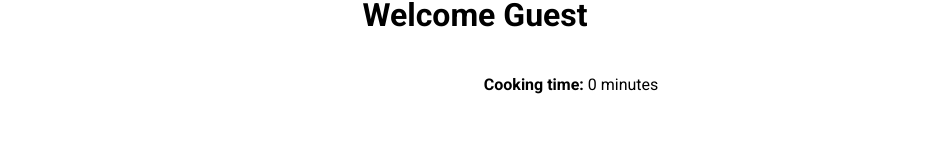
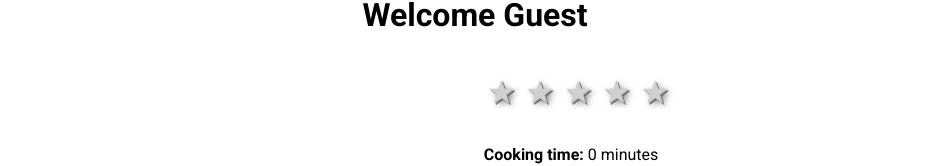
Before and after one commit to sadltelekom/RateMyFoodFrontend, an Angular app in the folder RateMyFoodApp/: page / in a window 1280 px wide. Shown: the part 189-355 px from the top of the page, without its empty margins (165-1114 px from the left). Built offline with nearby package versions, Linux system fonts and the light colour scheme; no server answers.

Commit message:
fixed rating without values

```diff
--- a/RateMyFoodApp/src/app/recipes/recipes.component.html
+++ b/RateMyFoodApp/src/app/recipes/recipes.component.html
@@ -20,7 +20,7 @@
             </div>
             <div id="rating">
                 <!-- <h3>Rating :</h3> {{ rating }} -->
-                <p class="sternebewertung" *ngIf="rating">
+                <p class="sternebewertung">
                    <input type="radio" id="stern5" name="bewertung" value="5" *ngIf="rating === 5" checked><label for="stern5" title="5 Stars" (click)="addRating(5)">5 Stars </label>
                    <input type="radio" id="stern4" name="bewertung" value="4" *ngIf="rating === 4" checked><label for="stern4" title="4 Stars" (click)="addRating(4)">4 Stars</label>
                    <input type="radio" id="stern3" name="bewertung" value="3" *ngIf="rating === 3" checked><label for="stern3" title="3 Stars" (click)="addRating(3)">3 Stars</label>
```
